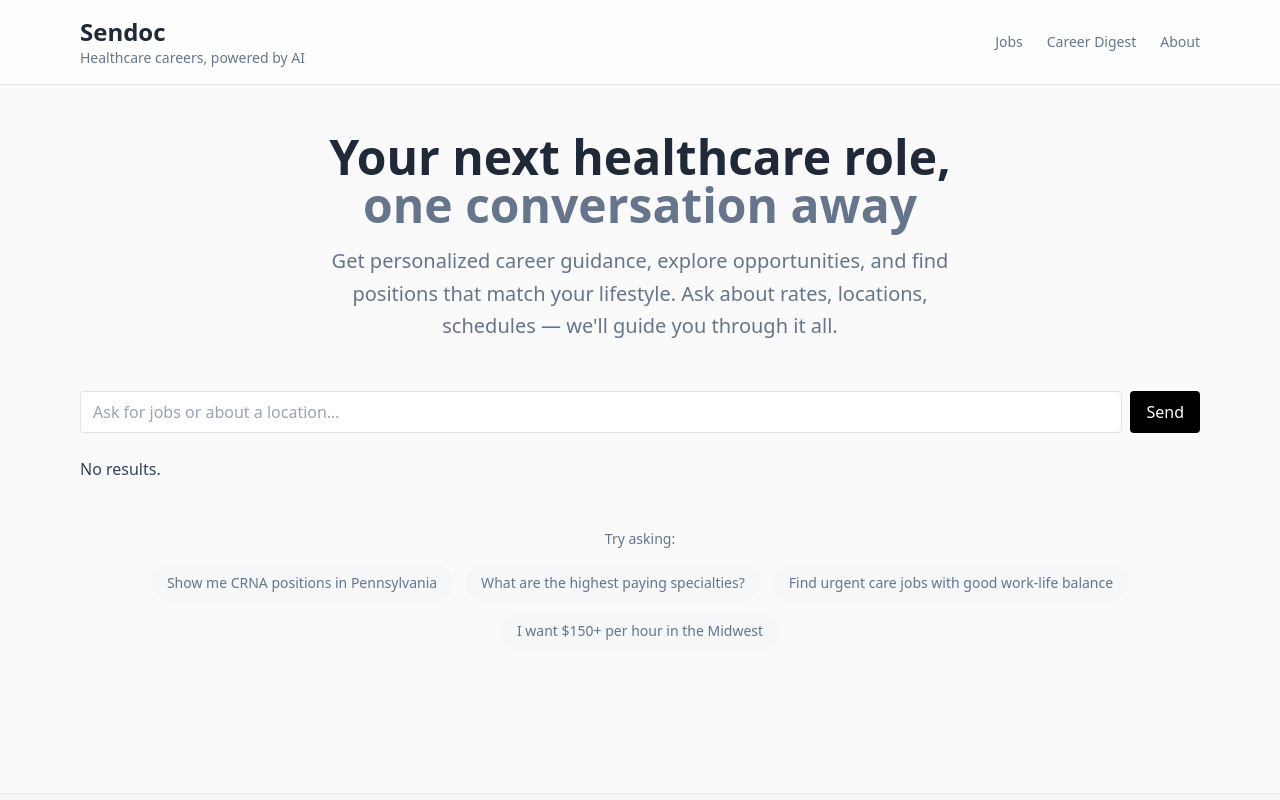
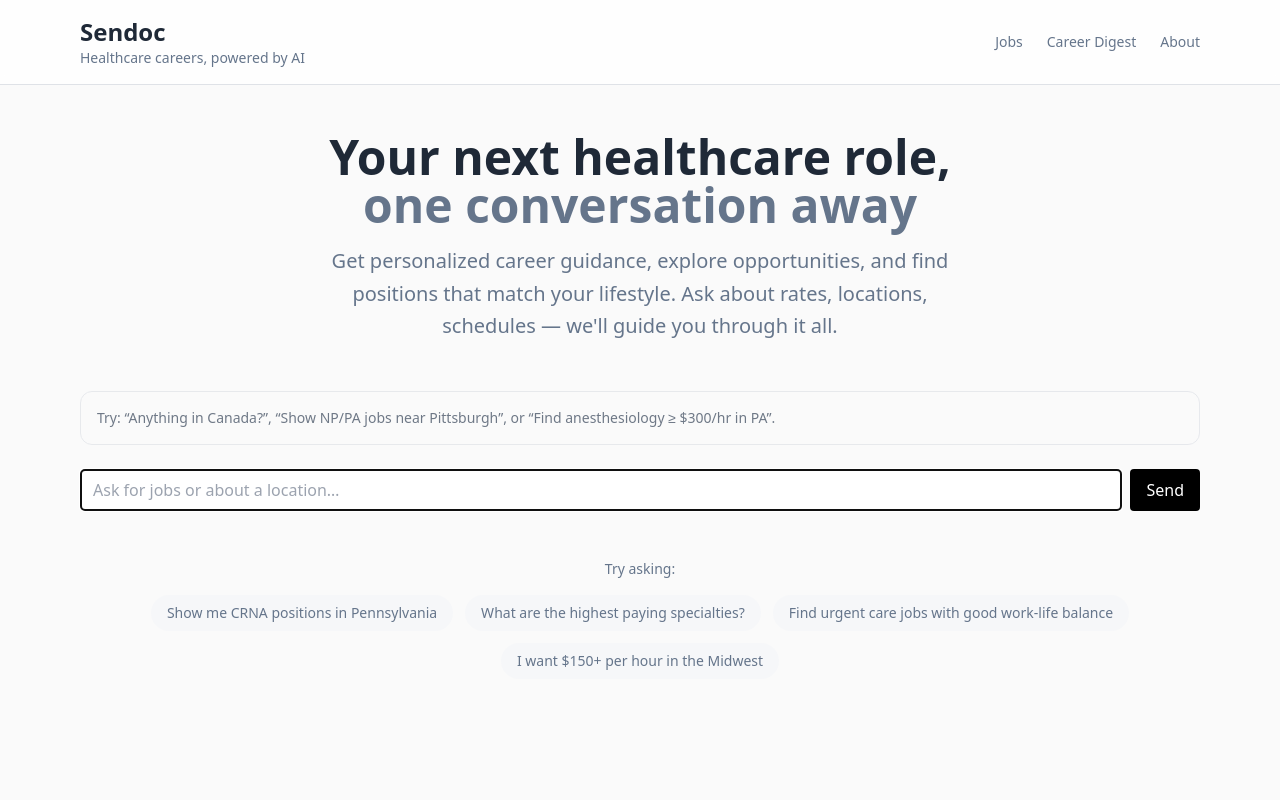
Before and after one commit to octopusprime48/career-clinician-chat, a React (Vite) app: page / in a window 1280 px wide. Shown: the top 800 px of the page. Built offline with nearby package versions, Linux system fonts and the light colour scheme; the HTML template or start-up script is replaced by a standard one.

Commit message:
Code edited in Lovable Code Editor

```diff
--- a/src/components/ChatInterface.tsx
+++ b/src/components/ChatInterface.tsx
@@ -1,5 +1,5 @@
 // src/components/ChatInterface.tsx
-import { useState } from "react";
+import { useEffect, useMemo, useRef, useState } from "react";
 
 // ---- Types ----
 type Job = {
@@ -13,94 +13,209 @@ type Job = {
   rate_unit?: string;
 };
 
+type ChatMessage = {
+  role: "user" | "assistant" | "system";
+  content: string;
+};
+
 // ---- Backend base URL (Render) ----
 const BASE = "https://doctor-bot-backend.onrender.com";
 
 export default function ChatInterface() {
-  const [message, setMessage] = useState("");
-  const [jobs, setJobs] = useState<Job[]>([]);
-  const [reply, setReply] = useState<string>("");
+  // Chat state
+  const [input, setInput] = useState("");
+  const [messages, setMessages] = useState<ChatMessage[]>([
+    {
+      role: "system",
+      content:
+        "You are a job search assistant. Keep answers concise. When relevant, include nearby alternatives and return a 'jobs' array.",
+    },
+  ]);
   const [loading, setLoading] = useState(false);
 
-  // Optional: direct search endpoint for filters UI (if you add it later)
+  // Parsed data returned alongside assistant text
+  const [jobs, setJobs] = useState<Job[]>([]);
+  const [lastReply, setLastReply] = useState<string>("");
+
+  const inputRef = useRef<HTMLInputElement>(null);
+
+  // Optional: direct search endpoint
   async function runSearch(params: Record<string, string>) {
     setLoading(true);
     try {
       const qs = new URLSearchParams(params).toString();
       const res = await fetch(`${BASE}/api/${qs ? `search?${qs}` : "jobs"}`);
       const data = await res.json();
-      const list: Job[] = Array.isArray(data) ? data : (data?.jobs ?? []);
+      const list: Job[] = Array.isArray(data) ? data : data?.jobs ?? [];
       setJobs(list);
-      setReply(list.length ? "" : "No results.");
+      setLastReply(list.length ? "" : "No results.");
     } catch {
-      setReply("Sorry, I couldn’t reach the server.");
+      setLastReply("Sorry, I couldn’t reach the server.");
       setJobs([]);
     } finally {
       setLoading(false);
     }
   }
 
+  // Core chat send
   async function sendChat() {
-    if (!message.trim()) return;
+    const text = input.trim();
+    if (!text || loading) return;
+
+    // Optimistically add the user message
+    const nextMessages: ChatMessage[] = [
+      ...messages,
+      { role: "user", content: text },
+    ];
+    setMessages(nextMessages);
+    setInput("");
     setLoading(true);
+
     try {
       const res = await fetch(`${BASE}/api/chat`, {
         method: "POST",
         headers: { "Content-Type": "application/json" },
-        body: JSON.stringify({ message }),
+        body: JSON.stringify({ message: text, messages: nextMessages }),
       });
-      const data = await res.json();
-      setReply(data?.text ?? "");
-      setJobs(Array.isArray(data?.jobs) ? data.jobs : []);
-    } catch {
-      setReply("Sorry, I couldn’t reach the server.");
+
+      // --- Handle streaming OR JSON ---
+      let assistantText = "";
+      let jobsData: Job[] = [];
+
+      if (res.body) {
+        const reader = res.body.getReader();
+        const decoder = new TextDecoder();
+        let streamed = false;
+
+        while (true) {
+          const { done, value } = await reader.read();
+          if (done) break;
+          streamed = true;
+          assistantText += decoder.decode(value, { stream: true });
+          setLastReply(assistantText); // live update as chunks arrive
+        }
+
+        if (!streamed) {
+          // fallback: try JSON if no stream
+          const data = await res.json();
+          assistantText =
+            data?.text ?? data?.reply ?? data?.message ?? "Sorry, I didn’t get that.";
+          jobsData = Array.isArray(data?.jobs) ? (data.jobs as Job[]) : [];
+        }
+      } else {
+        // no res.body: fallback to JSON
+        const data = await res.json();
+        assistantText =
+          data?.text ?? data?.reply ?? data?.message ?? "Sorry, I didn’t get that.";
+        jobsData = Array.isArray(data?.jobs) ? (data.jobs as Job[]) : [];
+      }
+
+      const assistantMsg: ChatMessage = {
+        role: "assistant",
+        content: assistantText,
+      };
+
+      setMessages((prev) => [...prev, assistantMsg]);
+      setLastReply(assistantText);
+      setJobs(jobsData);
+    } catch (e) {
+      const errMsg = "Sorry, I couldn’t reach the server.";
+      setMessages((prev) => [...prev, { role: "assistant", content: errMsg }]);
+      setLastReply(errMsg);
       setJobs([]);
     } finally {
       setLoading(false);
+      inputRef.current?.focus();
     }
   }
 
+  // Enter-to-send
+  function handleKeyDown(e: React.KeyboardEvent<HTMLInputElement>) {
+    if (e.key === "Enter") sendChat();
+  }
+
+  // Strip the initial system message from the visible chat
+  const visibleMessages = useMemo(
+    () => messages.filter((m) => m.role !== "system"),
+    [messages]
+  );
+
+  useEffect(() => {
+    inputRef.current?.focus();
+  }, []);
+
   return (
     <div className="space-y-6">
-      {/* Chat input */}
-      <div className="flex gap-2">
-        <input
-          className="flex-1 rounded border px-3 py-2"
-          placeholder="Ask for jobs or about a location…"
-          value={message}
-          onChange={(e) => setMessage(e.target.value)}
-          onKeyDown={(e) => e.key === "Enter" && sendChat()}
-        />
-        <button className="rounded bg-black px-4 py-2 text-white" onClick={sendChat}>
-          Send
-        </button>
+      {/* Chat thread */}
+      <div className="space-y-3">
+        {visibleMessages.length === 0 ? (
+          <div className="rounded-lg border p-4 text-sm opacity-70">
+            Try: “Anything in Canada?”, “Show NP/PA jobs near Pittsburgh”, or
+            “Find anesthesiology ≥ $300/hr in PA”.
+          </div>
+        ) : (
+          visibleMessages.map((m, i) => (
+            <div
+              key={i}
+              className={`rounded-lg border p-4 whitespace-pre-wrap ${
+                m.role === "assistant" ? "bg-white" : "bg-gray-50"
+              }`}
+            >
+              <div className="text-xs mb-1 opacity-60">
+                {m.role === "assistant" ? "Assistant" : "You"}
+              </div>
+              {m.content}
+            </div>
+          ))
+        )}
+
+        {loading && (
+          <div className="rounded-lg border p-4 text-sm opacity-70">
+            Thinking…
+          </div>
+        )}
       </div>
 
-      {/* LLM reply text */}
-      {reply && <div className="rounded-lg border p-4 whitespace-pre-wrap">{reply}</div>}
-
-      {/* Results */}
-      {loading ? (
-        <p>Loading…</p>
-      ) : jobs.length === 0 ? (
-        <p>No results.</p>
-      ) : (
+      {/* Job results */}
+      {jobs.length > 0 && (
         <div className="grid gap-4">
           {jobs.map((j) => (
             <a
               key={j.job_id}
               href={`/jobs/${encodeURIComponent(j.job_id)}`}
-              className="block rounded-xl p-4 shadow"
+              className="block rounded-xl p-4 shadow hover:shadow-md transition"
             >
               <div className="text-lg">{j.title}</div>
               <div className="text-sm opacity-70">
-                {[j.city, j.state].filter(Boolean).join(", ")} •{" "}
-                {j.rate_numeric ? `${j.rate_numeric}/${j.rate_unit ?? "hour"}` : ""}
+                {[j.city, j.state].filter(Boolean).join(", ")}{" "}
+                {j.rate_numeric
+                  ? ` • ${j.rate_numeric}/${j.rate_unit ?? "hour"}`
+                  : ""}
               </div>
             </a>
           ))}
         </div>
       )}
+
+      {/* Input row */}
+      <div className="flex gap-2">
+        <input
+          ref={inputRef}
+          className="flex-1 rounded border px-3 py-2"
+          placeholder="Ask for jobs or about a location…"
+          value={input}
+          onChange={(e) => setInput(e.target.value)}
+          onKeyDown={handleKeyDown}
+          disabled={loading}
+        />
+        <button
+          className="rounded bg-black px-4 py-2 text-white disabled:opacity-50"
+          onClick={sendChat}
+          disabled={loading}
+        >
+          Send
+        </button>
+      </div>
     </div>
   );
 }
```
